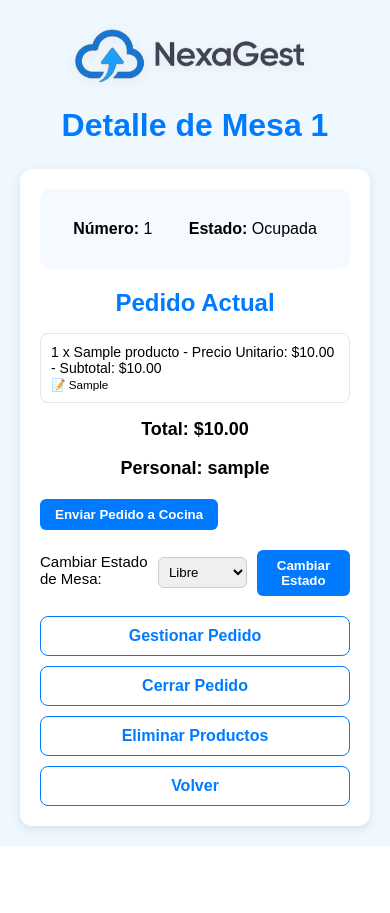
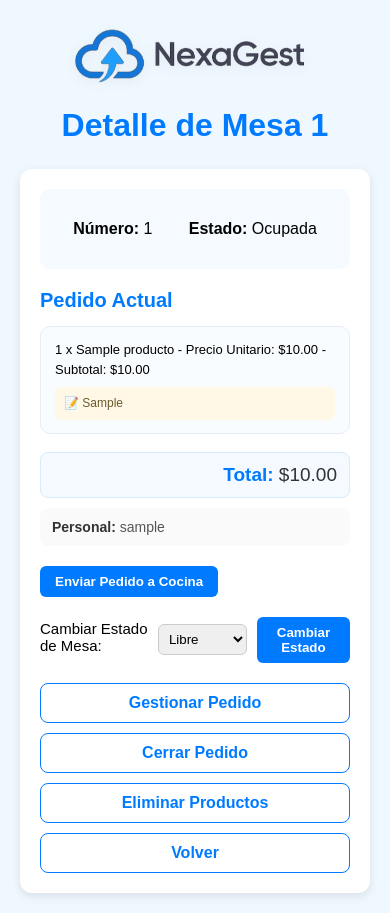
Before and after one commit to MatiasRetamales/Nexagest, a Django app: page /mesas/1/ in a window 390 px wide. Before the commit the page ends 846 px from the top, so only its background shows below. Run offline with Django 5.2, Linux system fonts and the light colour scheme; a user stored in the database is signed in; tables that the repository leaves empty hold one stand-in row (values such as "Sample post").

Commit message:
Se ajusta Detalle de pedido en Responsive

```diff
--- a/mesas/static/mesas/css/detalle_mesas.css
+++ b/mesas/static/mesas/css/detalle_mesas.css
@@ -35,38 +35,97 @@ body {
     font-size: 16px;
 }
 
-/* Pedido actual */
+/* ================================
+   PEDIDO ACTUAL
+================================ */
+
 .pedido-items {
-    margin-bottom: 20px;
+    margin-bottom: 25px;
 }
 
 .pedido-items h2 {
     color: #007BFF;
-    margin-bottom: 10px;
-    text-align: center;
+    margin: 0 0 18px;
+    text-align: left;
+    font-size: 22px;
+    font-weight: 700;
 }
 
 /* Lista de productos */
 .pedido-items ul {
     list-style: none;
     padding: 0;
+    margin: 0;
+    display: flex;
+    flex-direction: column;
+    gap: 10px;
 }
 
+/* Cada producto */
 .pedido-items li {
-    background: #ffffff;
-    padding: 10px;
-    margin-bottom: 8px;
-    border-radius: 8px;
-    border: 1px solid #e6e6e6;
+    background: #f9fcff;
+    padding: 15px 18px;
+    margin: 0;
+    border-radius: 10px;
+    border: 1px solid #e5eef7;
     font-size: 14px;
+    line-height: 1.6;
+    transition: all 0.2s ease;
 }
 
-/* Total */
-.pedido-items p {
-    text-align: center;
-    font-size: 18px;
-    font-weight: bold;
-    margin-top: 10px;
+/* Efecto sutil en PC */
+.pedido-items li:hover {
+    border-color: #b9d9f7;
+    box-shadow: 0 3px 8px rgba(0, 123, 255, 0.06);
+}
+
+/* Observación */
+.pedido-items li small {
+    display: block;
+    margin-top: 7px;
+    padding: 7px 10px;
+    background: #fff8e6;
+    border-radius: 6px;
+    color: #6b5a2b;
+    font-size: 13px;
+}
+
+/* Total y personal */
+.pedido-items > p {
+    background: #f4faff;
+    margin: 10px 0 0;
+    padding: 12px 15px;
+    border-radius: 8px;
+    font-size: 16px;
+    text-align: right;
+    color: #333;
+}
+
+.pedido-items > p strong {
+    color: #007BFF;
+}
+
+/* Total más destacado */
+.pedido-items > p:first-of-type {
+    margin-top: 18px;
+    font-size: 21px;
+    border: 1px solid #d8ebfb;
+}
+
+.pedido-items > p:first-of-type strong {
+    color: #007BFF;
+}
+
+/* Personal */
+.pedido-items > p:last-of-type {
+    text-align: left;
+    font-size: 14px;
+    background: #fafafa;
+    color: #555;
+}
+
+.pedido-items > p:last-of-type strong {
+    color: #333;
 }
 
 /* Acciones */
@@ -163,4 +222,32 @@ button:hover {
 
     }
 
+     .pedido-items {
+        margin-bottom: 20px;
+    }
+
+    .pedido-items h2 {
+        font-size: 20px;
+        margin-bottom: 14px;
+    }
+
+    .pedido-items li {
+        padding: 13px 14px;
+        font-size: 13px;
+        line-height: 1.55;
+    }
+
+    .pedido-items li small {
+        font-size: 12px;
+        padding: 7px 9px;
+    }
+
+    .pedido-items > p {
+        padding: 11px 12px;
+    }
+
+    .pedido-items > p:first-of-type {
+        font-size: 19px;
+    }
+
 }
```
